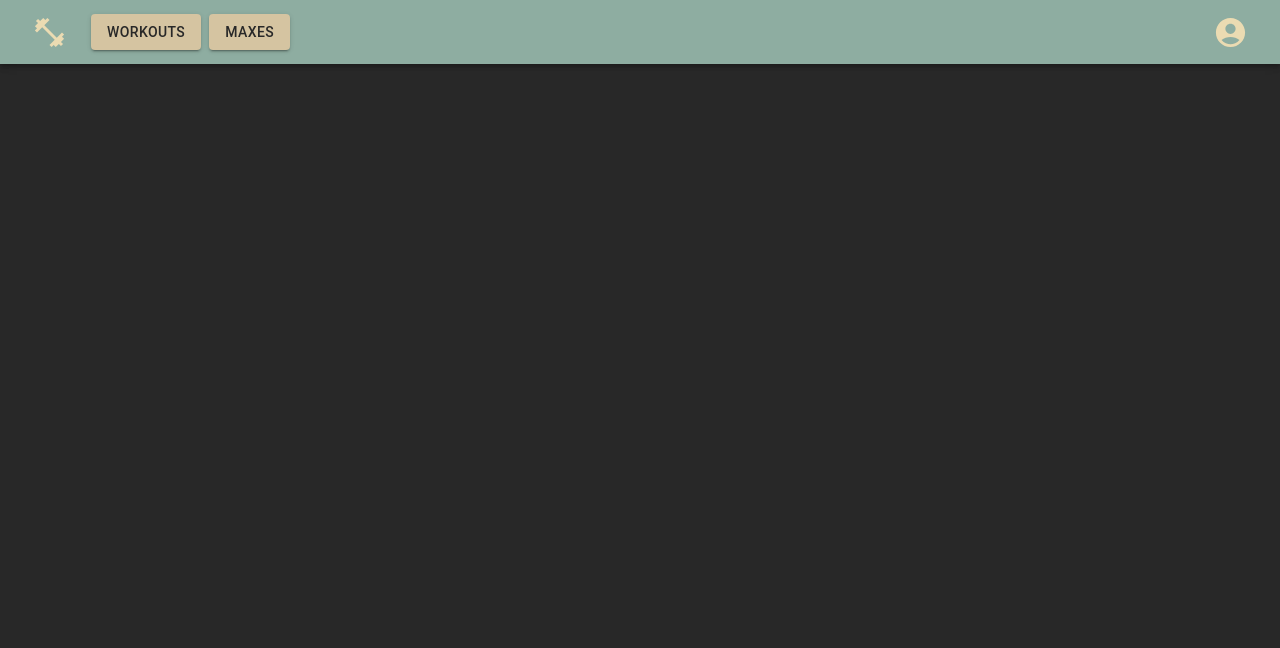
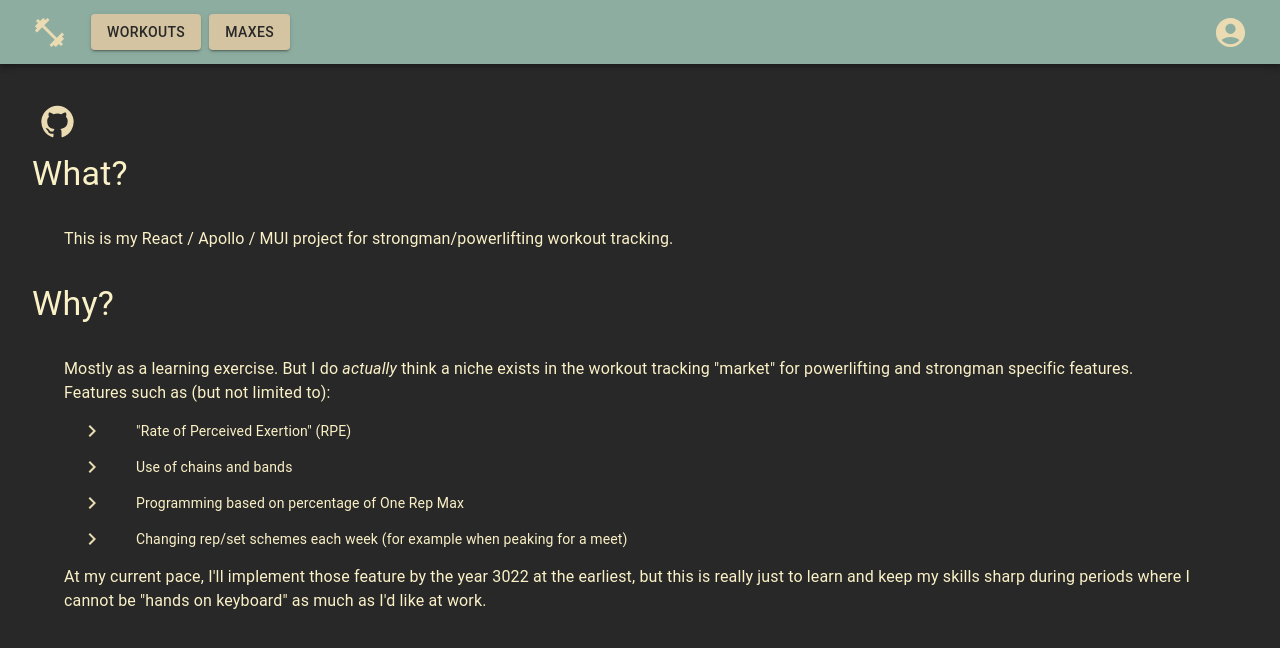
Before and after one commit to zackary-clark/strongman-tracker, a React app: page /#/ in a window 1280 px wide. Shown: the top 648 px of the page. Built offline with nearby package versions, Linux system fonts and the light colour scheme; the HTML template or start-up script is replaced by a standard one.

Commit message:
Add project description on home page

```diff
--- /dev/null
+++ b/src/components/ProjectDescription.tsx
@@ -0,0 +1,53 @@
+import { ChevronRight, GitHub } from "@mui/icons-material";
+import React, { FunctionComponent } from "react";
+import { Box, IconButton, Link, List, ListItem, ListItemIcon, ListItemText, Typography } from "@mui/material";
+
+export const ProjectDescription: FunctionComponent = () => (
+    <Box margin={4}>
+        <IconButton>
+            <Link href="https://github.com/zackary-clark" color="inherit" variant="inherit">
+                <GitHub fontSize="large" />
+            </Link>
+        </IconButton>
+        <Typography variant="h4">
+            What?
+        </Typography>
+        <Typography variant="body1" margin={4}>
+            This is my React / Apollo / MUI project for strongman/powerlifting workout tracking.
+        </Typography>
+        <Typography variant="h4">
+            Why?
+        </Typography>
+        <Box margin={4}>
+            <Typography variant="body1">
+                Mostly as a learning exercise. But I do <i>actually</i> think a niche exists in the workout tracking &quot;market&quot;
+                for powerlifting and strongman specific features.
+            </Typography>
+            <Typography variant="body1">
+                Features such as (but not limited to):
+            </Typography>
+            <List dense>
+                <ListItem>
+                    <ListItemIcon><ChevronRight /></ListItemIcon>
+                    <ListItemText>&quot;Rate of Perceived Exertion&quot; (RPE)</ListItemText>
+                </ListItem>
+                <ListItem>
+                    <ListItemIcon><ChevronRight /></ListItemIcon>
+                    <ListItemText>Use of chains and bands</ListItemText>
+                </ListItem>
+                <ListItem>
+                    <ListItemIcon><ChevronRight /></ListItemIcon>
+                    <ListItemText>Programming based on percentage of One Rep Max</ListItemText>
+                </ListItem>
+                <ListItem>
+                    <ListItemIcon><ChevronRight /></ListItemIcon>
+                    <ListItemText>Changing rep/set schemes each week (for example when peaking for a meet)</ListItemText>
+                </ListItem>
+            </List>
+            <Typography variant="body1">
+                At my current pace, I&apos;ll implement those feature by the year 3022 at the earliest, but this is really just to learn
+                and keep my skills sharp during periods where I cannot be &quot;hands on keyboard&quot; as much as I&apos;d like at work.
+            </Typography>
+        </Box>
+    </Box>
+);
--- a/src/components/Root.tsx
+++ b/src/components/Root.tsx
@@ -4,6 +4,7 @@ import { FunctionComponent } from "react";
 import { Route } from "react-router-dom";
 import { MaxComponent } from "./maxes/MaxComponent";
 import { NavBar } from "./navBar/NavBar";
+import { ProjectDescription } from "./ProjectDescription";
 import { maxRoute, workoutsRoute } from "./routes";
 import { Snackbar } from "./snackBar/Snackbar";
 import { WorkoutsComponent } from "./workouts/WorkoutsComponent";
@@ -12,6 +13,7 @@ export const Root: FunctionComponent = () => (
     <Box>
         <Snackbar/>
         <NavBar/>
+        <Route exact path="/" component={ProjectDescription} />
         <Route exact path={workoutsRoute} component={WorkoutsComponent}/>
         <Route exact path={maxRoute} component={MaxComponent}/>
     </Box>
```
